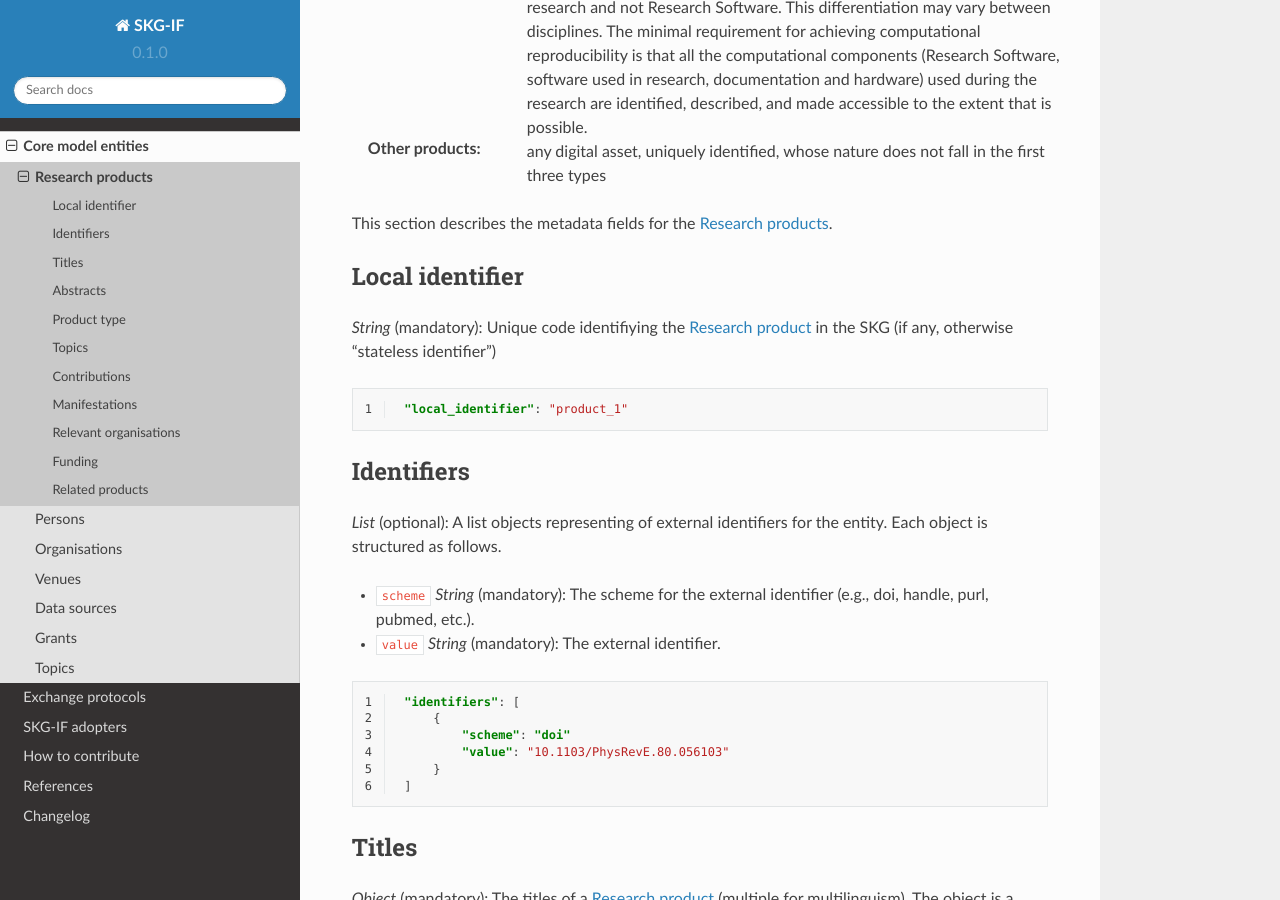
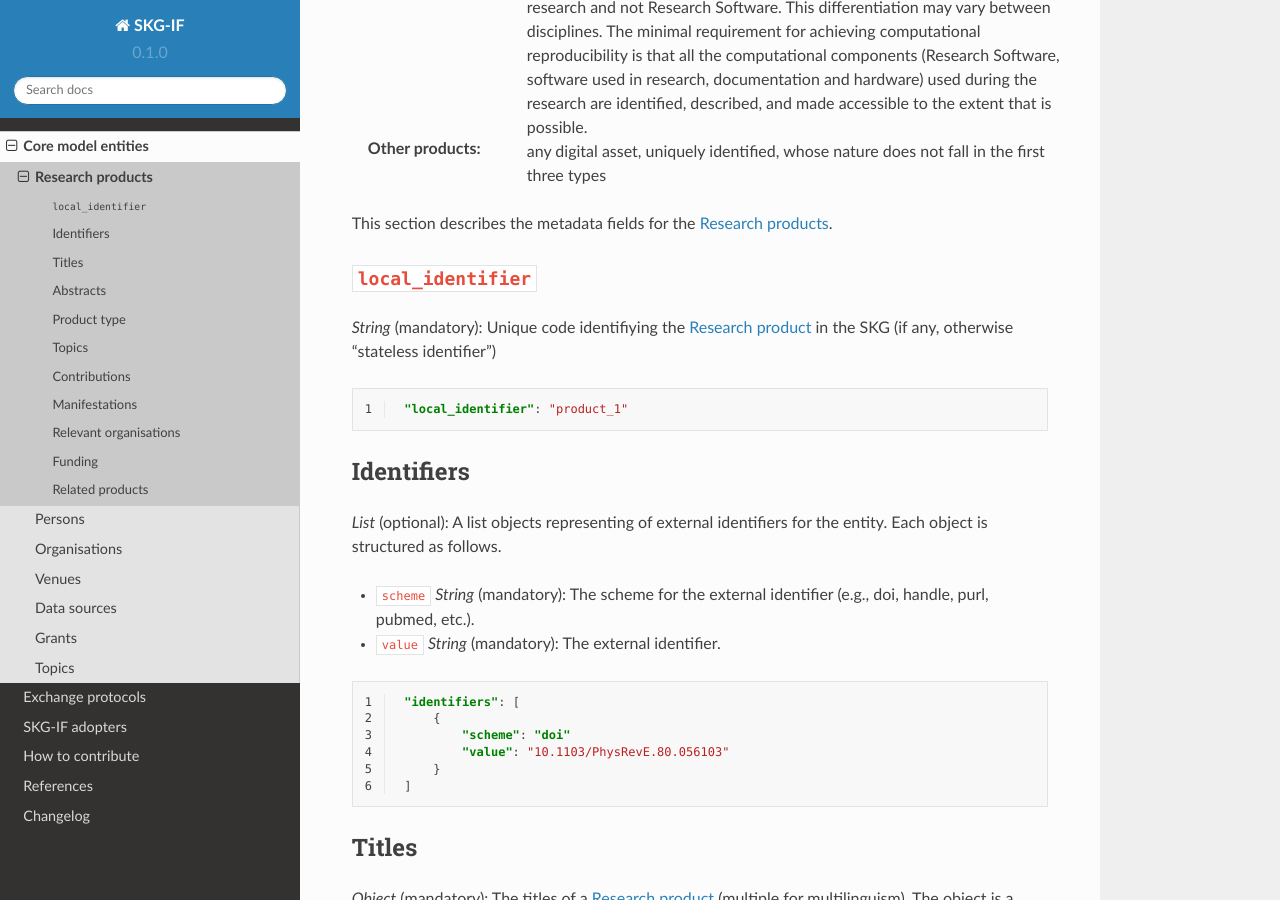
Before and after one commit to andremann/SKG-IF, a Sphinx documentation site: the page built from docs/source/products.rst, in a window 1280 px wide and 900 px high, scrolled down 476 px. Built offline with Sphinx 7.4.7 and the Read the Docs theme 2.0.0, drawn with Linux system fonts in a browser that asks for light colours; pages that are not in the unit, such as notebooks, are missing from menus.

```diff
--- a/docs/source/products.rst
+++ b/docs/source/products.rst
@@ -15,7 +15,7 @@ This entity models :ref:`Research product`, which may be of four types, as follo
 This section describes the metadata fields for the :ref:`Research product`.
 
 
-Local identifier
+``local_identifier``
 ----
 *String* (mandatory): Unique code identifiying the :ref:`Research product <Research product>` in the SKG (if any, otherwise "stateless identifier")
 
```
